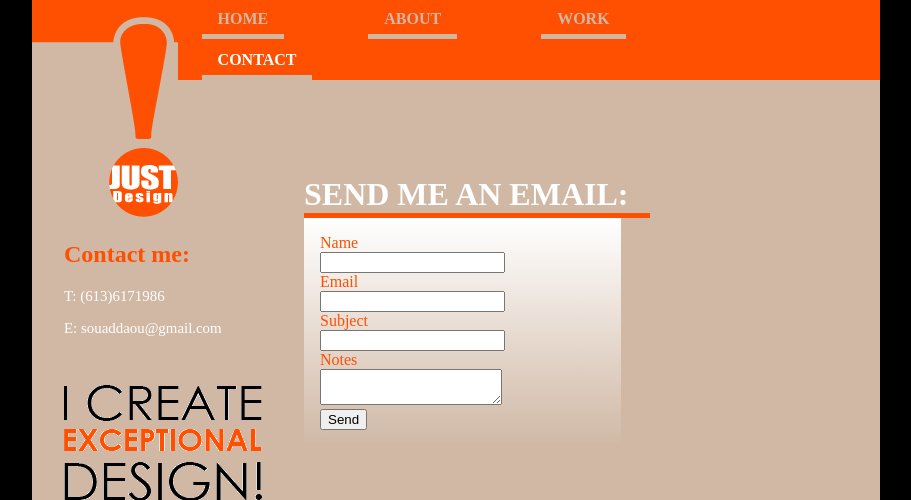
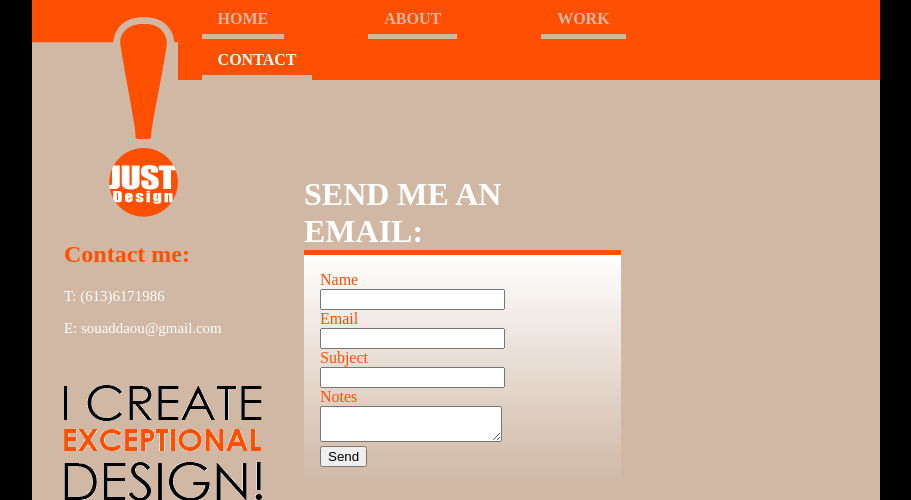
Before and after one commit to soudaou/Just-Design, a PHP site: page /contact.php in a window 1280 px wide. Shown: the part 17-517 px from the top of the page, without its empty margins (184-1095 px from the left). Run offline with PHP 8.4, Linux system fonts and the light colour scheme; some libraries are stand-ins or nearby versions.

Commit message:
changed #contact-form h1 width to 55%

```diff
--- a/css/general.css
+++ b/css/general.css
@@ -306,7 +306,7 @@ footer{
 }
 #contact-form h1{
 	margin:0;
-	width:60%;
+	width:55%;
 }
 form {
 	color:#FF4F00;
```
